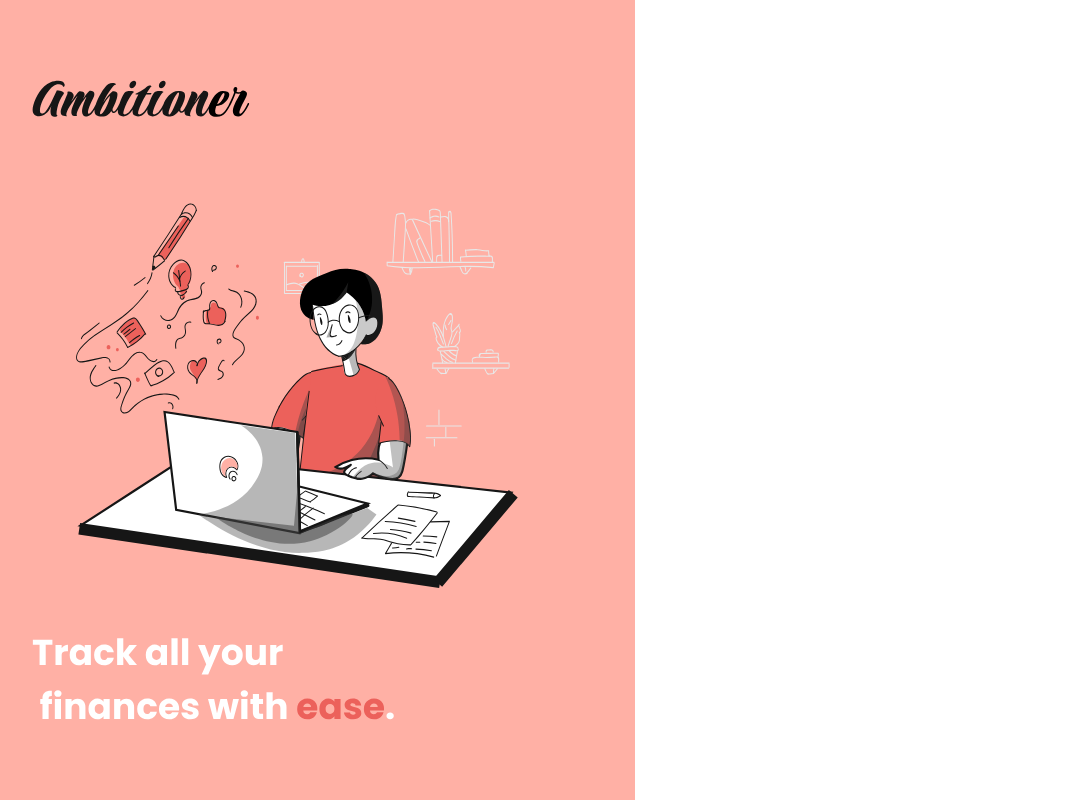
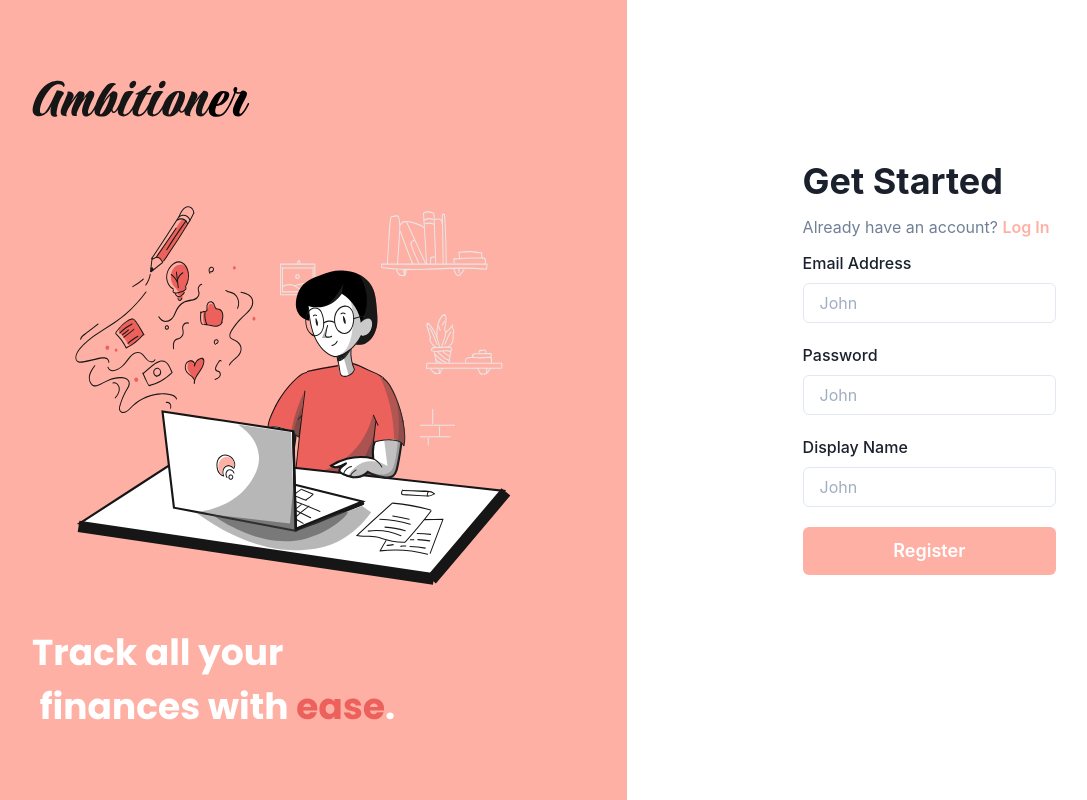
Before and after one commit to F4isalSH/ambitioner, a React (Create React App) app: page /register in a window 1280 px wide. Shown: the whole page, without its empty margins (48-1135 px from the left). Built offline with nearby package versions, Linux system fonts and the light colour scheme.

Commit message:
Created form of register

```diff
--- a/src/components/Sidebanner.tsx
+++ b/src/components/Sidebanner.tsx
@@ -1,4 +1,4 @@
-import { VStack, Image,Container } from "@chakra-ui/react"
+import { VStack, Image} from "@chakra-ui/react"
 
 export const Sidebanner: React.FC = () => {
     return (
--- a/src/pages/register/Register.tsx
+++ b/src/pages/register/Register.tsx
@@ -1,17 +1,45 @@
-import { Flex, VStack } from "@chakra-ui/layout"
+import { Flex,Container,VStack, Text,Heading,SimpleGrid,GridItem } from "@chakra-ui/layout"
+import { Button,FormControl,FormLabel,Input } from "@chakra-ui/react"
 import { Sidebanner } from "../../components/Sidebanner"
 export const Register: React.FC = () => {
     return (
         <Flex h='100vh'>
         <Sidebanner/>
-        <VStack
-        w='full'
-        h='full'
-        bg='white'
-        >
+        <Container w='full' height='full'>
+            <VStack p={40} alignItems='flex-start' spacing={3}>
+                <Heading>Get Started</Heading>
+                <Text color='gray.500'>Already have an account? <Button variant='link' color='#FFB0A5'>Log In</Button></Text>
+                <SimpleGrid w='full' spacing={5}>
 
+                <GridItem colSpan={1}>
+                  <FormControl>
+                  <FormLabel>Email Address</FormLabel>
+                  <Input placeholder="John"/>
+                  </FormControl>
+                 </GridItem>
 
-        </VStack>
+                 <GridItem colSpan={1}>
+                  <FormControl>
+                  <FormLabel>Password</FormLabel>
+                  <Input placeholder="John"/>
+                  </FormControl>
+                 </GridItem>
+
+                 <GridItem colSpan={1}>
+                  <FormControl>
+                  <FormLabel>Display Name</FormLabel>
+                  <Input placeholder="John"/>
+                  </FormControl>
+                 </GridItem>
+
+                 <GridItem  colSpan={1}>
+                 <Button bg='#FFB0A5' color='white' size="lg" w="full">Register</Button>
+                 </GridItem>
+
+                </SimpleGrid>
+
+            </VStack>
+        </Container>
         </Flex>
     )
 }
```
